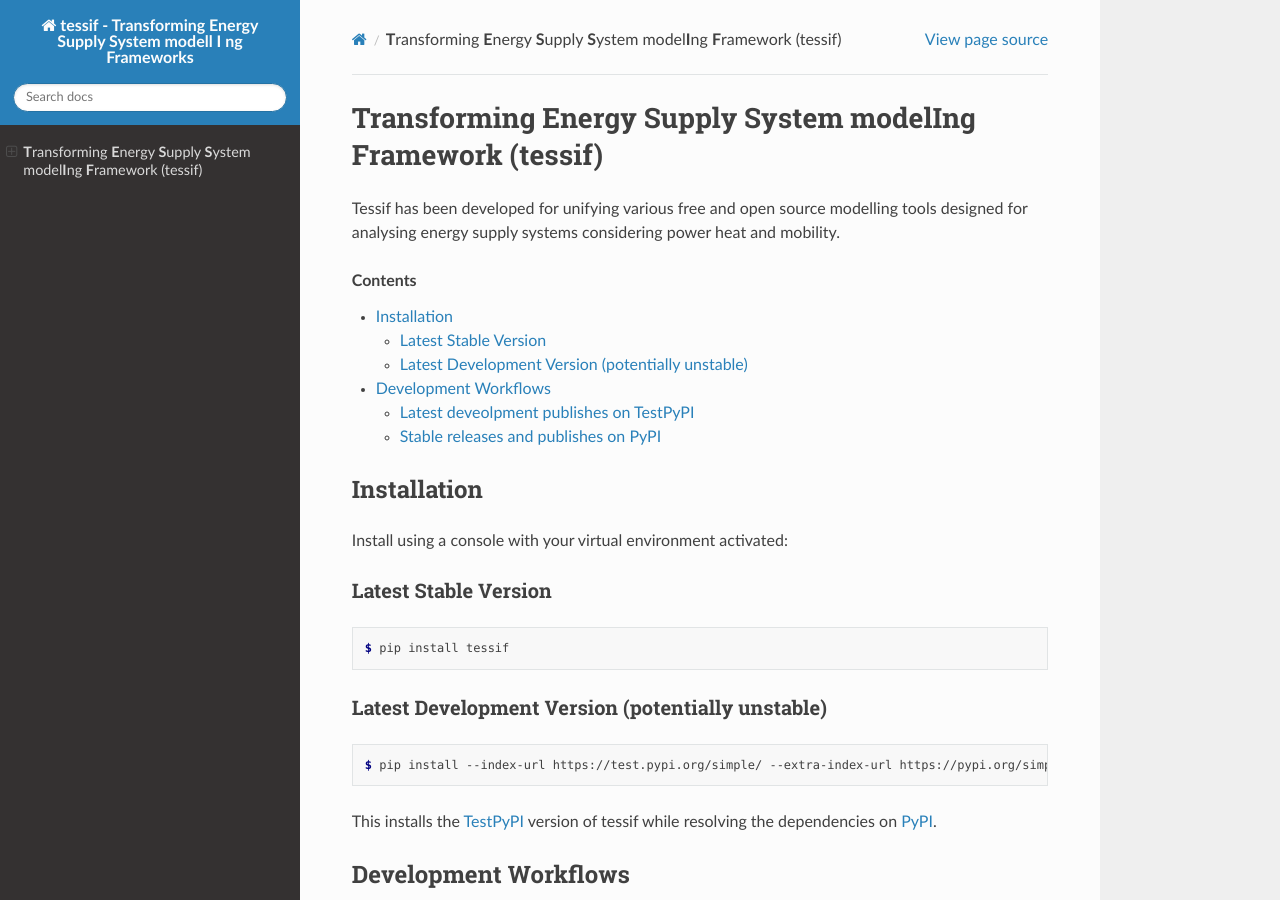
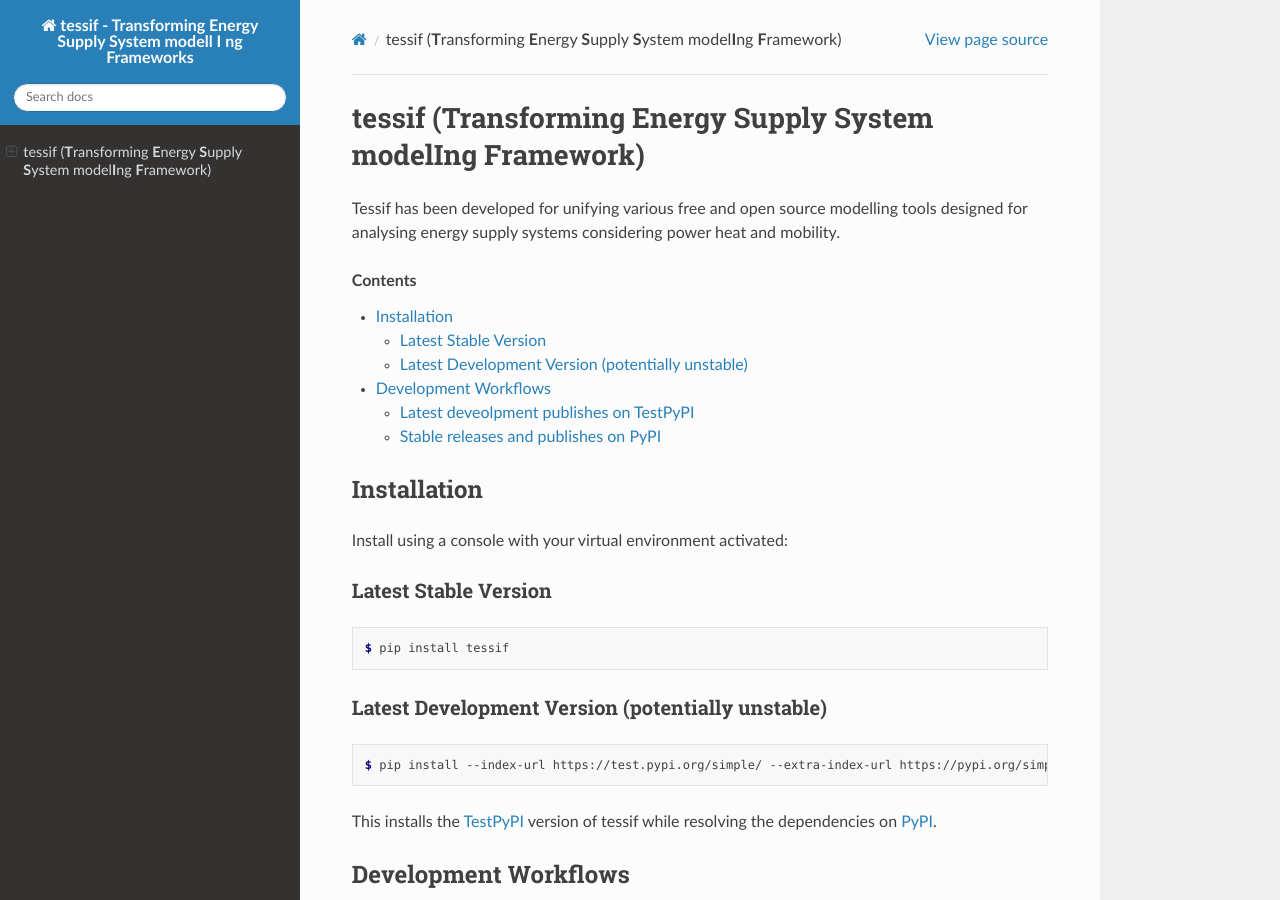
Before and after one commit to mathias-ammon/tessif, a Sphinx documentation site: the page built from docs/index.rst, in a window 1280 px wide and 900 px high. Built offline with Sphinx 7.4.7 and the Read the Docs theme 2.0.0, drawn with Linux system fonts in a browser that asks for light colours.

Commit message:
Change package title to reflect pip name

```diff
--- a/docs/index.rst
+++ b/docs/index.rst
@@ -1,5 +1,5 @@
 ***************************************************************************************************
-**T**\ ransforming **E**\ nergy **S**\ upply **S**\ ystem model\ **I**\ ng **F**\ ramework (tessif)
+tessif (**T**\ ransforming **E**\ nergy **S**\ upply **S**\ ystem model\ **I**\ ng **F**\ ramework)
 ***************************************************************************************************
 
 Tessif has been developed for unifying various free and open source modelling tools designed for analysing energy supply systems considering power heat and mobility.
```
Also changed, not shown: README.rst (+2 -5 lines).
